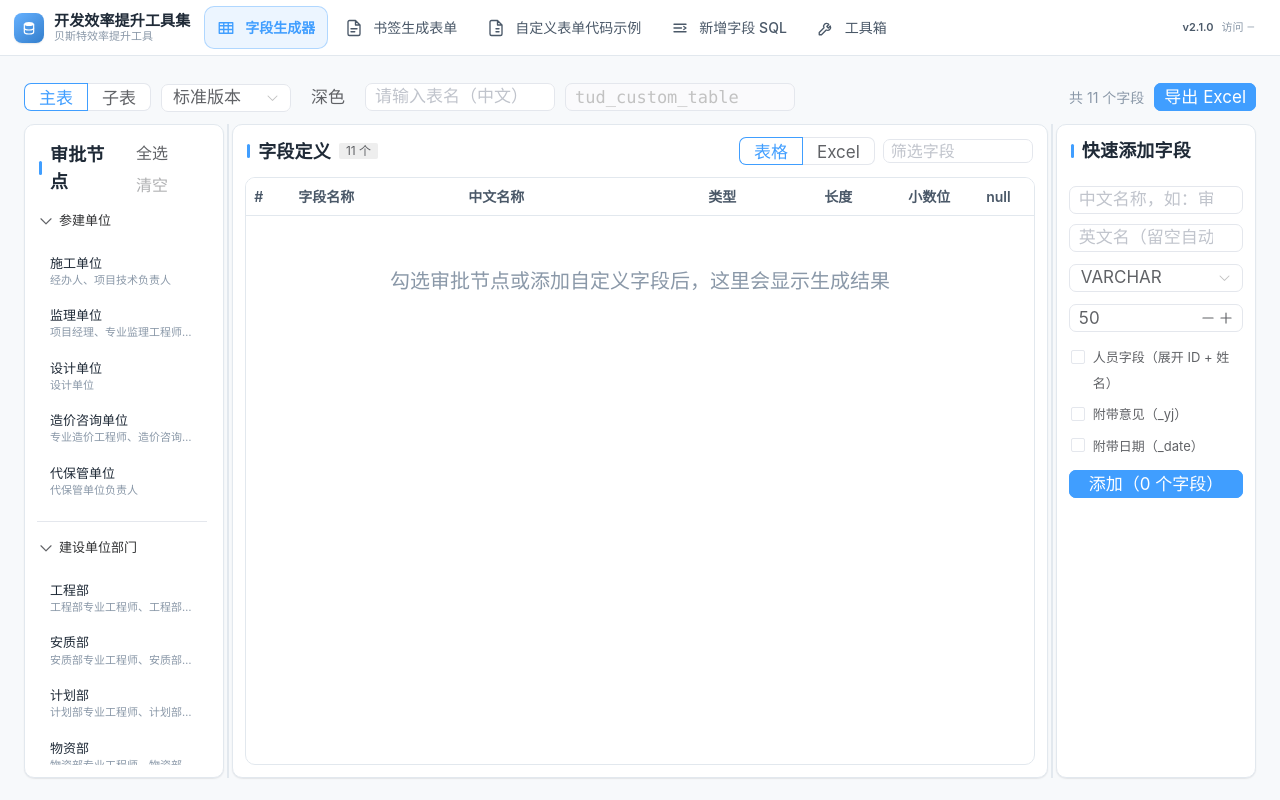
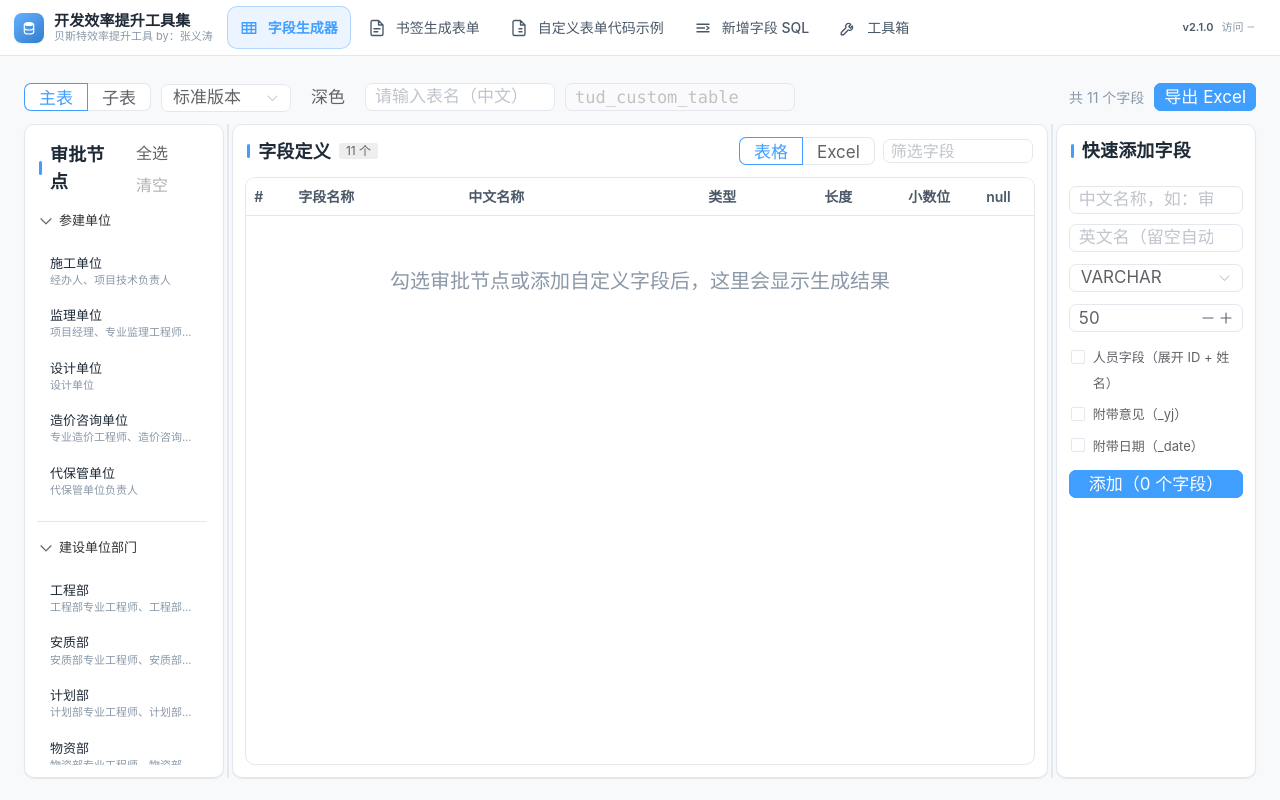
Before and after one commit to zythub/zdscq_zyt, a Vue app: page /#/field-generator in a window 1280 px wide. Built offline with nearby package versions, Linux system fonts and the light colour scheme.

Commit message:
by：zyt

```diff
--- a/src/layouts/ToolLayout.vue
+++ b/src/layouts/ToolLayout.vue
@@ -84,7 +84,7 @@ const current = computed<ToolMeta | undefined>(
         </span>
         <div class="brand-text">
           <span class="brand-name">开发效率提升工具集</span>
-          <span class="brand-sub">贝斯特效率提升工具</span>
+          <span class="brand-sub">贝斯特效率提升工具 by：张义涛</span>
         </div>
       </div>
 
```
